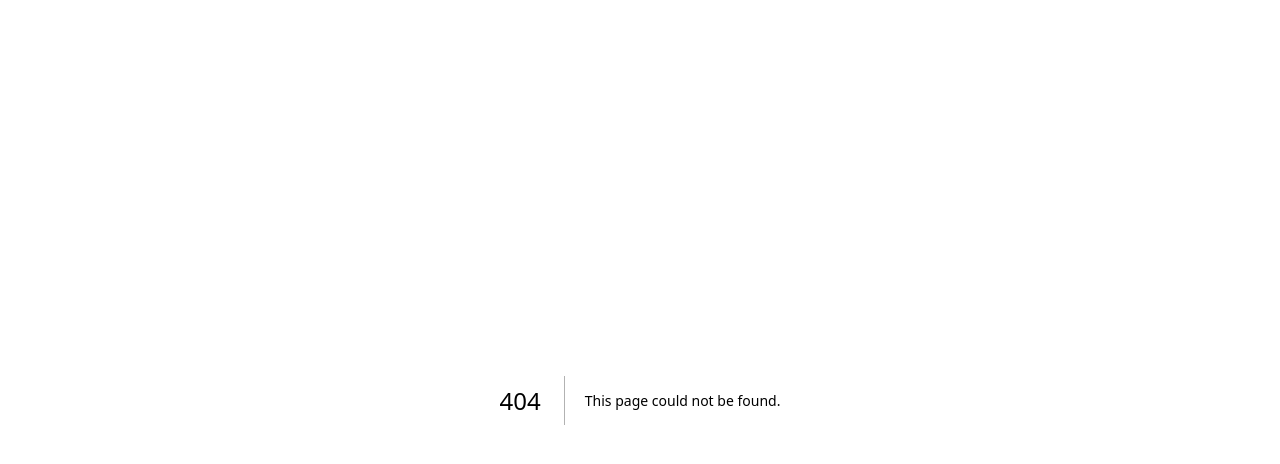
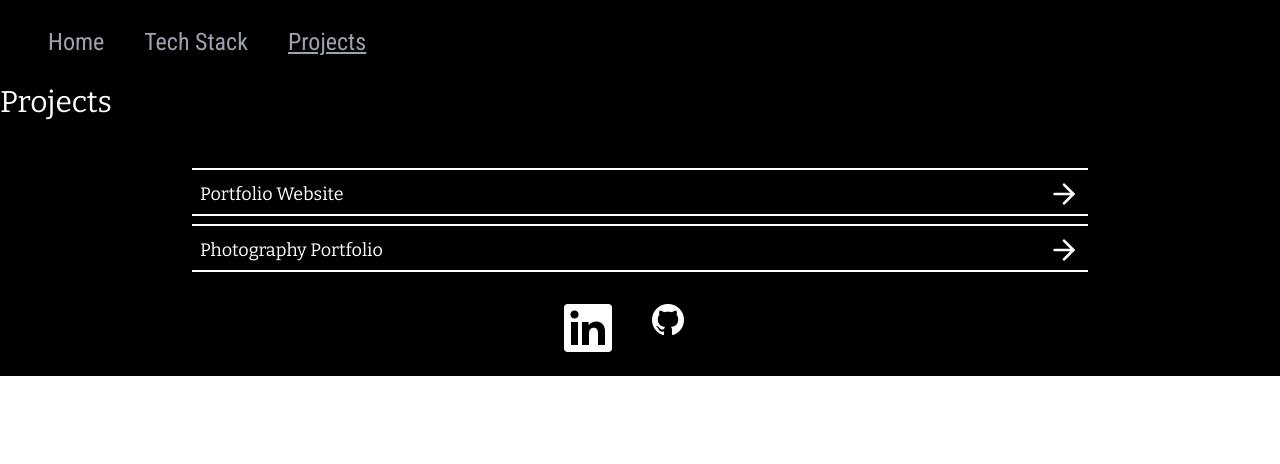
Before and after one commit to LiamWahlstroem/Portfolio, a Next.js app in the folder portfolio/: page /projects in a window 1280 px wide. Before the commit this address had no page. Shown: the top 464 px of the page. Built offline with nearby package versions, Linux system fonts and the light colour scheme.

Commit message:
Fix 404 page and add Projects page
- [Frontend] Move 404 Page from /pages to /app
- [Frontend] Add Projects Page
- [Frontend] Add Testdata for projects page
- [Frontend] Add Project element

```diff
--- a/portfolio/pages/404.tsx
+++ b/portfolio/app/not-found.tsx
@@ -1,22 +1,24 @@
+'use client';
+
 import SealNJump from '../components/sealNJump';
 import {useState} from 'react';
 
-const error = () => {
+const Page404 = () => {
 	const [gameLoaded, setGameLoaded] = useState(false);
 
 	return (
-		<>
+		<div className='h-40'>
 			{gameLoaded ?
 				<div>
 					<div className='w-screen h-screen bg-black flex flex-col justify-center items-center'>
 						<h1 className='text-white text-[3.5rem] mb-12'>Seal n' Jump</h1>
-						<div className='w-[1050px] h-[700px] overflow-hidden'>
+						<div className=''>
 							<SealNJump />
 						</div>
 					</div>
 				</div>
 				:
-				<div className='bg-black h-screen w-screen flex flex-col items-center justify-center'>
+				<div className='bg-black w-screen flex flex-col items-center justify-center'>
 					<div className='text-white text-[6rem] flex'>
 						<h1 className=''>404</h1>
 						<h1 className='ml-16 pl-12 border-l-2 border-l-white'>Page not found</h1>
@@ -26,8 +28,8 @@ const error = () => {
 					</div>
 				</div>
 			}
-		</>
+		</div>
 	);
 };
 
-export default error;
+export default Page404;
--- a/portfolio/app/page.tsx
+++ b/portfolio/app/page.tsx
@@ -2,7 +2,7 @@ import Head from 'next/head';
 import React from 'react';
 import Navbar from '../components/navbar';
 import Footer from '../components/footer';
-import MainBackground from "../components/mainBackground";
+import MainBackground from '../components/mainBackground';
 
 const Page = () => {
 	return (
@@ -12,9 +12,9 @@ const Page = () => {
 			</Head>
 			<Navbar currentPage='home' />
 			<main>
-				<div className='max-w-[100vw] text-white'>
+				<div className='text-white'>
 					<MainBackground />
-					<h1 className='absolute top-0 left-0 w-full h-full m-0 flex justify-center items-center text-8xl'><i>Successfully turning Coffee into <s>Bugs</s> Code since 2020.</i></h1>
+					<h1 className='absolute top-10 left-0 m-0'><i>Successfully turning Coffee into <s>Bugs</s> Code since 2020.</i></h1>
 				</div>
 			</main>
 			<Footer />
--- /dev/null
+++ b/portfolio/app/projects/page.tsx
@@ -0,0 +1,35 @@
+'use client';
+
+import React from 'react';
+import Navbar from '../../components/navbar';
+import Footer from '../../components/footer';
+import ProjectElement from '../../components/projectElement';
+import projectData from '../../lib/projectData.json';
+import Title from '../../components/Atoms/Title';
+
+const Page = () => {
+	const data = projectData.projects;
+
+	return (
+		<div className='flex flex-col h-screen bg-black'>
+			<Navbar currentPage={'projects'} />
+			<main className='h-80'>
+				<div className='mx-40'>
+					<div className='ml-16 mb-12'>
+						<Title title='Projects'/>
+					</div>
+					{data.map((project) => <ProjectElement
+						title={project.name}
+						id={project.id}
+						content={project.description}
+						linkGithub={project.linkGithub}
+						linkWebsite={project.linkWebpage}
+					/>)}
+				</div>
+			</main>
+			<Footer />
+		</div>
+	);
+};
+
+export default Page;
--- /dev/null
+++ b/portfolio/components/Atoms/Title.tsx
@@ -0,0 +1,13 @@
+import React from 'react';
+
+type Props = {
+    title: string;
+}
+
+const Title = (props: Props) => {
+	return (
+		<h1 className='text-3xl text-white'>{props.title}</h1>
+	);
+};
+
+export default Title;
--- a/portfolio/components/footer.tsx
+++ b/portfolio/components/footer.tsx
@@ -5,7 +5,7 @@ import GithubLogo from '../public/Logos/GitHubWhite.png';
 
 const Footer = () => {
 	return (
-		<div className='flex flex-col max-w-[100%] py-6 text-center bg-black'>
+		<div className='flex flex-col max-w-[100%] py-6 text-center bg-black mt-auto'>
 			<ul className='flex space-x-10 justify-center text-[1.5rem] text-gray-400'>
 				<li className='hover:cursor-pointer'>
 					<Link href='https://www.linkedin.com/in/liam-wahlstr%C3%B6m-16040a228/'>
--- a/portfolio/components/mainBackground.tsx
+++ b/portfolio/components/mainBackground.tsx
@@ -12,8 +12,8 @@ const MainBackground = () => {
 	const createVerts = () => {
 		for (let i = 0; i < numVerts; i++) {
 			const rad = (i * 2 * Math.PI) / numVerts;
-			const x = radius * Math.cos(rad) + 400 + Math.random() * 60;
-			const y = radius * Math.sin(rad) + 400 + Math.random() * 60;
+			const x = radius * Math.cos(rad) + window.innerWidth - 400 + Math.random() * 60;
+			const y = radius * Math.sin(rad) + 300 + Math.random() * 60;
 
 			verts.push({ x, y });
 		}
@@ -48,7 +48,7 @@ const MainBackground = () => {
 		});
 	}, []);
 
-	return <div className='w-full h-full overflow-hidden relative z-1' ref={drawElement.current}></div>;
+	return <div className='max-w-40 h-full overflow-hidden absolute' ref={drawElement.current}></div>;
 };
 
 export default MainBackground;
--- a/portfolio/components/navbar.tsx
+++ b/portfolio/components/navbar.tsx
@@ -1,5 +1,4 @@
 import Link from 'next/link';
-import {useState, useEffect} from 'react';
 
 type Props = {
 	currentPage: string;
@@ -12,8 +11,7 @@ const Navbar = (props: Props) => {
 			<ul className='flex space-x-10 ml-12 text-[1.5rem] text-gray-400'>
 				<li className={props.currentPage === 'home' ? 'underline' : ''}><Link className='hover:cursor-pointer' href='/'>Home</Link></li>
 				<li className={props.currentPage === 'stack' ? 'underline' : ''}><Link className='hover:cursor-pointer' href='/stack'>Tech Stack</Link></li>
-				<li className={props.currentPage === 'programming' ? 'underline' : ''}><Link className='hover:cursor-pointer' href='/programming'>Programming</Link></li>
-				<li className={props.currentPage === 'contact' ? 'underline' : ''}><Link className='hover:cursor-pointer' href='/contact'>Contact</Link></li>
+				<li className={props.currentPage === 'projects' ? 'underline' : ''}><Link className='hover:cursor-pointer' href='/projects'>Projects</Link></li>
 			</ul>
 		</div>
 
--- /dev/null
+++ b/portfolio/components/projectElement.tsx
@@ -0,0 +1,40 @@
+import React from 'react';
+import { ArrowRight } from 'lucide-react';
+import Link from 'next/link';
+
+type Props = {
+	title: string;
+	id: number;
+	content: string;
+	linkGithub: string;
+	linkWebsite: string;
+};
+
+const ProjectElement = (props: Props) => {
+	const [isOpen, setIsOpen] = React.useState(false);
+
+	return (
+		<div
+			onClick={() => setIsOpen(!isOpen)}
+			className={`text-white border-y-2 border-y-white mx-48 my-2 py-2 px-2 transition-all duration-150 hover:cursor-pointer ease-linear ${
+				isOpen ? 'max-h-96' : 'max-h-12'
+			}`}
+		>
+			<div className='w-full flex flex-row items-center justify-between space-x-8'>
+				<h1 className={`text-lg transition-all ${isOpen ? 'text-2xl' : ''}`}>
+					{props.title}
+				</h1>
+				<ArrowRight strokeWidth={2} size={32} />
+			</div>
+			<div className={'overflow-hidden ' + (isOpen ? 'block' : 'hidden')}>
+				<p className='mt-4 mb-6'>{props.content}</p>
+				<div className='flex flex-col items-center text-gray-200 italic'>
+					<Link href={props.linkWebsite} className=''>Website</Link>
+					<Link href={props.linkGithub}>Github</Link>
+				</div>
+			</div>
+		</div>
+	);
+};
+
+export default ProjectElement;
--- /dev/null
+++ b/portfolio/lib/projectData.json
@@ -0,0 +1,18 @@
+{
+  "projects": [
+    {
+      "id": 0,
+      "name": "Portfolio Website",
+      "description": "My Portfolio Website is written in Typescript, Next.js and TailwindCSS, while using Vercel to host the website.",
+      "linkGithub": "https://github.com/LiamWahlstroem/Portfolio",
+      "linkWebpage": "https://wahlstroem.dev"
+    },
+    {
+      "id": 1,
+      "name": "Photography Portfolio",
+      "description": "My Portfolio Website for showing off my photography is written in Typescript, Next.js and Tailwindcss. The Website as well as backend are hosted on Vercel, whilst the data is store in a MongoDB Atlas Database. The Pictures are prepared for being served with an AWS Lambda Function, and then stored in an AWS S3 Bucket.",
+      "linkGithub": "https://github.com/LiamWahlstroem/Portfolio",
+      "linkWebpage": "https://photo.wahlstroem.dev"
+    }
+  ]
+}
--- a/portfolio/package.json
+++ b/portfolio/package.json
@@ -7,6 +7,7 @@
   },
   "dependencies": {
     "framer-motion": "^7.5.1",
+    "lucide-react": "^0.298.0",
     "mongoose": "^6.12.0",
     "next": "latest",
     "p5": "^1.9.0",
```
Also changed, not shown: 1 other file (tests, documents, lock files or other folders).
